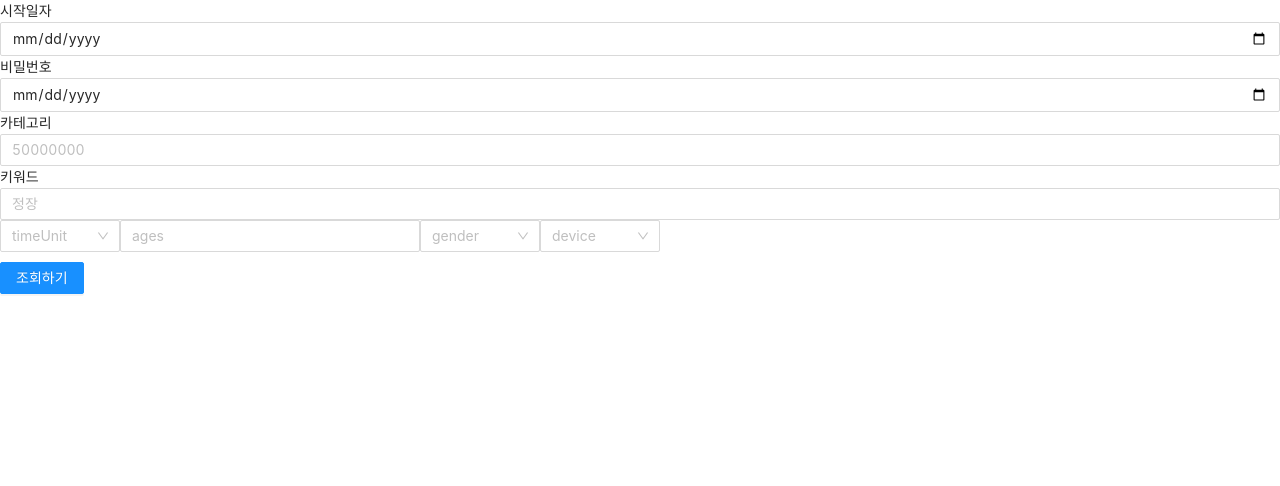
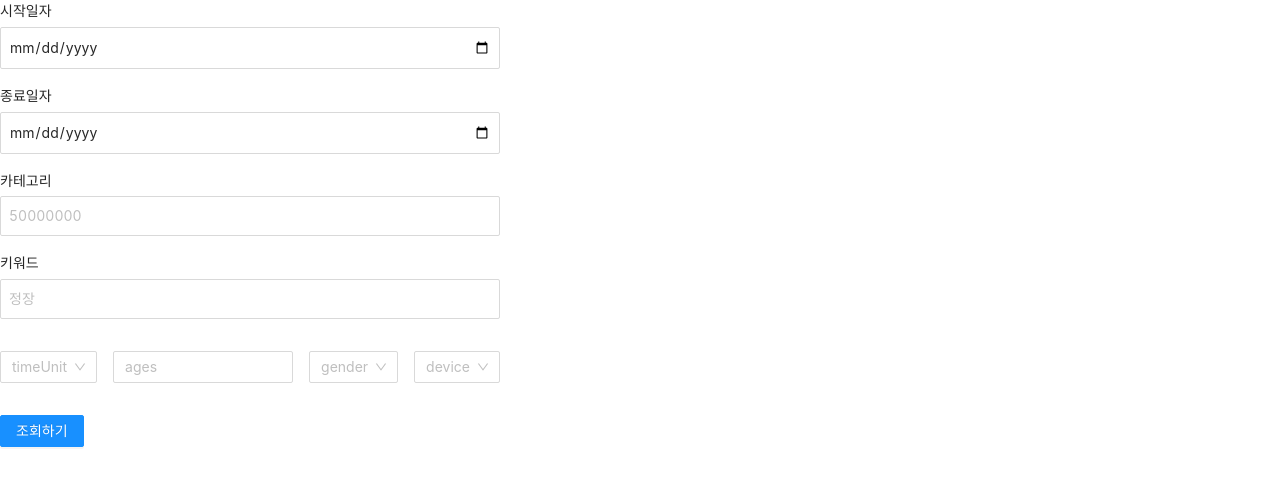
Before and after one commit to rara-record/node-react, a React (Create React App) app in the folder client/: page / in a window 1280 px wide. Shown: the top 486 px of the page. Built offline with nearby package versions, Linux system fonts and the light colour scheme.

Commit message:
[set] chartData dispatch(데이터) 수정

```diff
--- a/client/src/action/shopping.tsx
+++ b/client/src/action/shopping.tsx
@@ -7,7 +7,9 @@ export const shoppingAge = createAsyncThunk(
   async (data: any, thunkAPI) => {
     try {
       const response = await axios.post('http://localhost:8080/age', data);
-      thunkAPI.dispatch(chartSlice.actions.addchartData(response.data));
+      thunkAPI.dispatch(
+        chartSlice.actions.addchartData(response.data.results[0].data)
+      );
       return response.data;
     } catch (err) {
       const error = err as AxiosError;
--- a/client/src/components/FilterForm/index.tsx
+++ b/client/src/components/FilterForm/index.tsx
@@ -56,7 +56,7 @@ const FilterForm = () => {
         </div>
 
         <div>
-          <label htmlFor="user-password">비밀번호</label>
+          <label htmlFor="user-password">종료일자</label>
 
           <Input
             name="user-password"
@@ -146,10 +146,34 @@ const FilterForm = () => {
 
 export default FilterForm;
 
-const UserInputWrapper = styled.div``;
+const UserInputWrapper = styled.div`
+  display: flex;
+  flex-direction: column;
+  gap: 1rem;
+  max-width: 500px;
 
-const UserSelecterWrapper = styled.div``;
+  & > div {
+    display: flex;
+    flex-direction: column;
+    gap: 0.3rem;
+  }
+
+  & input {
+    padding: 0.5rem;
+  }
+`;
+
+const UserSelecterWrapper = styled.div`
+  margin-top: 2rem;
+  display: flex;
+  gap: 1rem;
+  max-width: 500px;
+
+  & input {
+    padding: 0.5rem;
+  }
+`;
 
 const ButtonWrapper = styled.div`
-  margin-top: 10px;
+  margin-top: 2rem;
 `;
```
